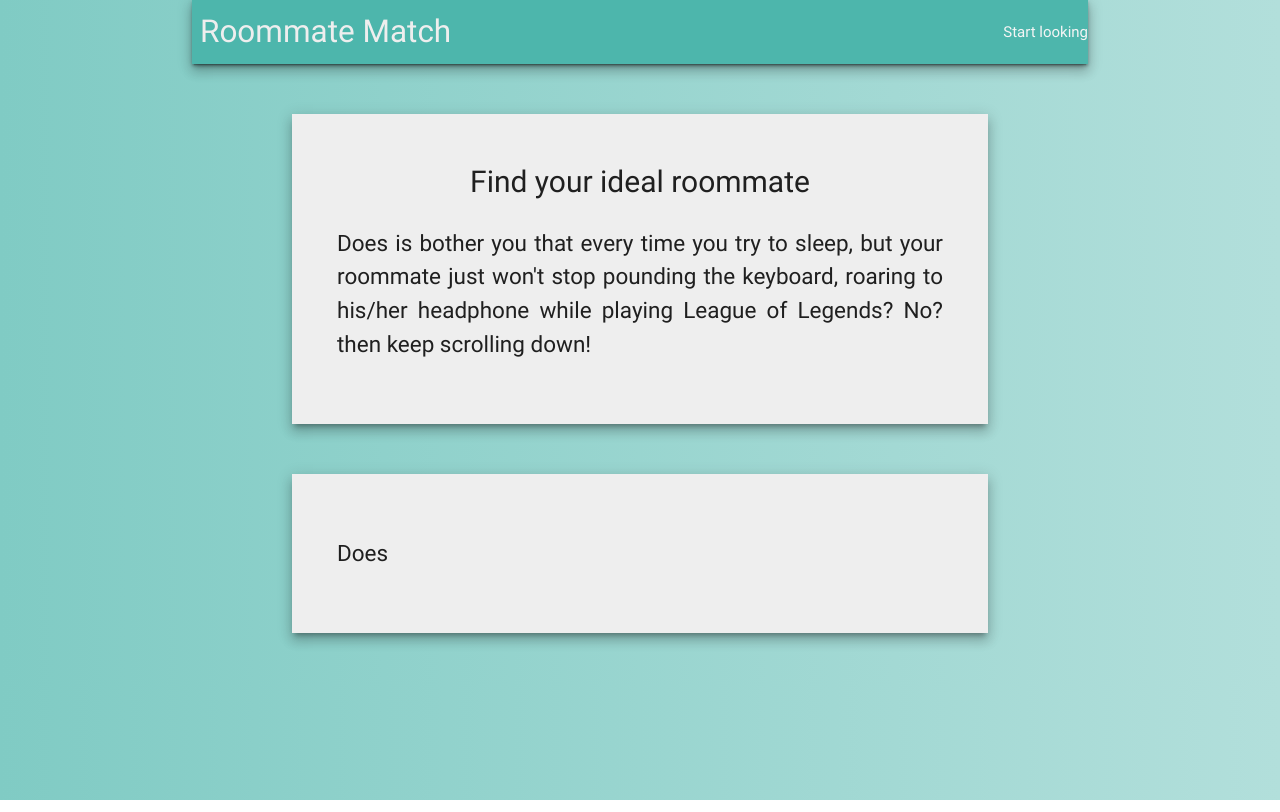
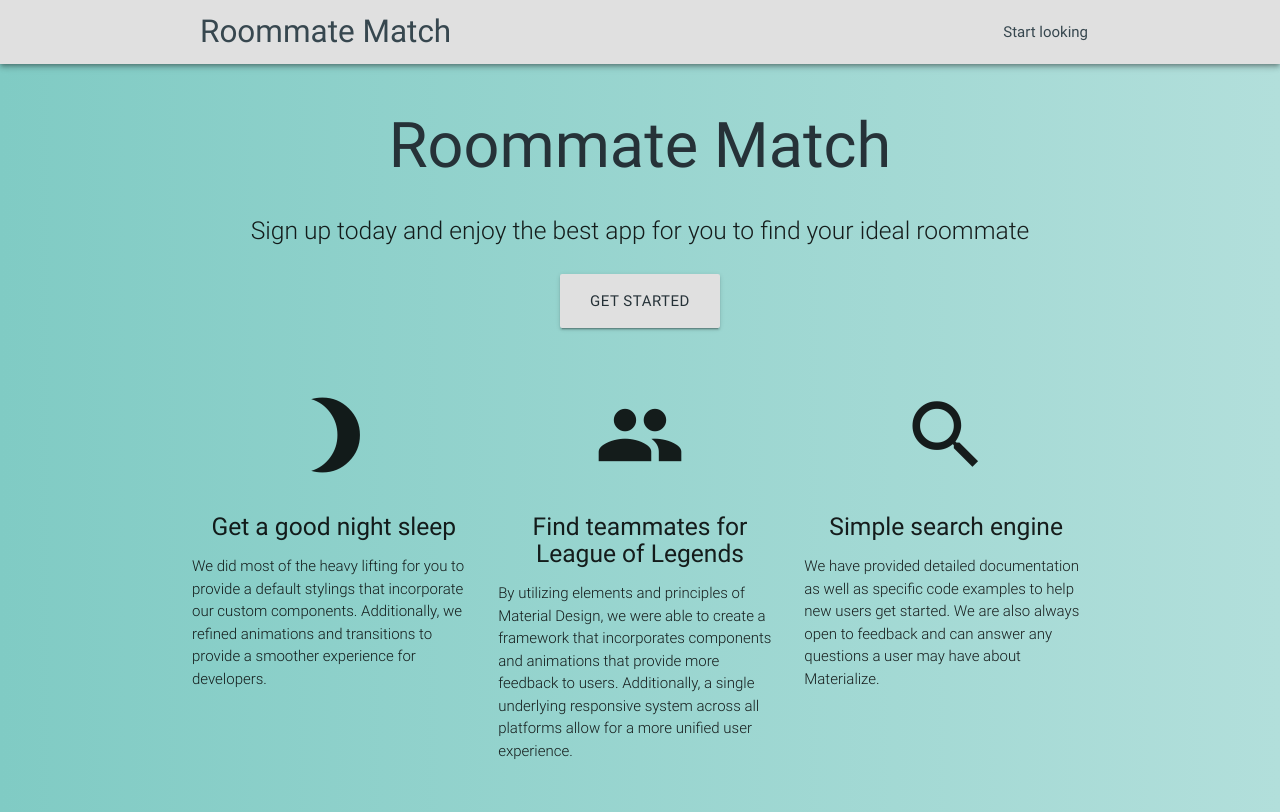
Before and after one commit to Stefan-Tian/Roommate-match, a React app in the folder client/: page / in a window 1280 px wide. Built offline with nearby package versions, Linux system fonts and the light colour scheme; no server answers.

Commit message:
Prettified Landing page ans header

```diff
--- a/client/public/index.html
+++ b/client/public/index.html
@@ -1,5 +1,6 @@
 <!doctype html>
 <html lang="en">
+
 <head>
     <meta charset="utf-8">
     <meta name="viewport" content="width=device-width, initial-scale=1, shrink-to-fit=no">
@@ -10,6 +11,7 @@
     -->
     <link rel="manifest" href="%PUBLIC_URL%/manifest.json">
     <link rel="shortcut icon" href="%PUBLIC_URL%/favicon.ico">
+    <link href="https://fonts.googleapis.com/icon?family=Material+Icons" rel="stylesheet">
     <!--
       Notice the use of %PUBLIC_URL% in the tags above.
       It will be replaced with the URL of the `public` folder during the build.
@@ -19,8 +21,9 @@
       work correctly both with client-side routing and a non-root public URL.
       Learn how to configure a non-root public URL by running `npm run build`.
     -->
-    <title>React App</title>
+    <title>Roommate Match</title>
 </head>
+
 <body>
     <noscript>
     You need to enable JavaScript to run this app.
@@ -37,4 +40,5 @@
       To create a production bundle, use `npm run build` or `yarn build`.
     -->
 </body>
+
 </html>
--- a/client/src/components/App.js
+++ b/client/src/components/App.js
@@ -20,7 +20,7 @@ class App extends Component {
     return (
       <div>
         <BrowserRouter>
-          <div className="container">
+          <div>
             <Header />
             <Route exact path="/" component={Landing} />
             <Route exact path="/login" component={Login} />
--- a/client/src/components/Header.js
+++ b/client/src/components/Header.js
@@ -10,7 +10,7 @@ class Header extends Component {
       case false:
         return (
           <li>
-            <Link className="grey-text text-lighten-4" to="/login">
+            <Link className="blue-grey-text text-darken-3" to="/login">
               Login
             </Link>
           </li>
@@ -18,7 +18,9 @@ class Header extends Component {
       default:
         return (
           <li>
-            <a href="/api/logout">Logout</a>
+            <a className="blue-grey-text text-darken-3" href="/api/logout">
+              Logout
+            </a>
           </li>
         );
     }
@@ -26,12 +28,12 @@ class Header extends Component {
 
   render() {
     return (
-      <nav>
-        <div className="nav-wrapper teal lighten-2 z-depth-4">
-          <Link to="/" className="brand-logo grey-text text-lighten-3">
+      <nav className="grey lighten-2 z-depth-2">
+        <div className="container nav-wrapper">
+          <Link to="/" className="brand-logo blue-grey-text text-darken-3">
             Roommate Match
           </Link>
-          <ul className="right grey-text text-lighten-4">
+          <ul className="right blue-grey-text text-darken-3">
             <li>Start looking</li>
             {this.renderContent()}
           </ul>
--- a/client/src/components/Landing.js
+++ b/client/src/components/Landing.js
@@ -1,19 +1,83 @@
 import React from "react";
 
-const Landing = () =>
-  <div>
-    <div className="landing grey lighten-3 z-depth-4">
-      <p className="landing-title">Find your ideal roommate</p>
-      <p>
-        Does is bother you that every time you try to sleep, but your roommate
-        just won't stop pounding the keyboard, roaring to his/her headphone
-        while playing League of Legends? No? then keep scrolling down!
-      </p>
+const Landing = () => {
+  return (
+    <div className="section no-pad-bot">
+      <div className="container">
+        <h1 className="header center blue-grey-text text-darken-4">
+          Roommate Match
+        </h1>
+        <div className="row center">
+          <h5 className="header col s12 light">
+            Sign up today and enjoy the best app for you to find your ideal
+            roommate
+          </h5>
+        </div>
+        <div className="row center">
+          <a
+            href=""
+            className="btn-large waves-effect waves-ligth grey lighten-2 blue-grey-text text-darken-4"
+          >
+            GET STARTED
+          </a>
+        </div>
+      </div>
+      <div className="container">
+        <div className="section">
+          <div className="row">
+            <div className="col s12 m4">
+              <div className="icon-block">
+                <h2 className="center grey-blue-text darken-4">
+                  <i className="material-icons large">brightness_3</i>
+                </h2>
+                <h5 className="center">Get a good night sleep</h5>
+
+                <p className="light">
+                  We did most of the heavy lifting for you to provide a default
+                  stylings that incorporate our custom components. Additionally,
+                  we refined animations and transitions to provide a smoother
+                  experience for developers.
+                </p>
+              </div>
+            </div>
+
+            <div className="col s12 m4">
+              <div className="icon-block">
+                <h2 className="center grey-blue-text text-darken-4">
+                  <i className="material-icons large">group</i>
+                </h2>
+                <h5 className="center">Find teammates for League of Legends</h5>
+
+                <p className="light">
+                  By utilizing elements and principles of Material Design, we
+                  were able to create a framework that incorporates components
+                  and animations that provide more feedback to users.
+                  Additionally, a single underlying responsive system across all
+                  platforms allow for a more unified user experience.
+                </p>
+              </div>
+            </div>
+
+            <div className="col s12 m4">
+              <div className="icon-block">
+                <h2 className="center grey-blue-text text-darken-4">
+                  <i className="material-icons large">search</i>
+                </h2>
+                <h5 className="center">Simple search engine</h5>
+
+                <p className="light">
+                  We have provided detailed documentation as well as specific
+                  code examples to help new users get started. We are also
+                  always open to feedback and can answer any questions a user
+                  may have about Materialize.
+                </p>
+              </div>
+            </div>
+          </div>
+        </div>
+      </div>
     </div>
-
-    <div className="landing grey lighten-3 z-depth-4">
-      <p>Does</p>
-    </div>
-  </div>;
+  );
+};
 
 export default Landing;
```
Also changed, not shown: client/src/style/style.css (+17 -5 lines). Lines whose indentation alone changed are shown as unchanged.
